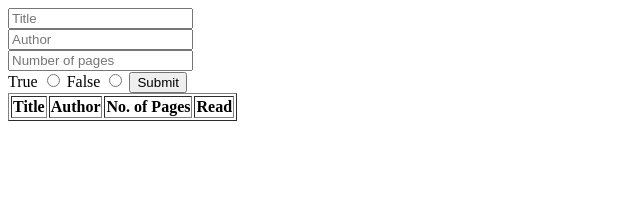
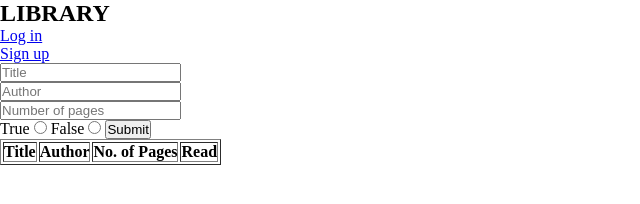
Before and after one commit to Shadrack04/odin-library, a plain HTML site: page index.html in a window 1280 px wide. Shown: the whole page, without its empty margins (0-640 px from the left). Drawn offline with Linux system fonts and the light colour scheme.

Commit message:
create the markup for the header

```diff
--- a/index.html
+++ b/index.html
@@ -7,6 +7,18 @@
   <link rel="stylesheet" href="style.css">
 </head>
 <body>
+
+  <header>
+    <nav>
+      <div class="title">
+        <h1>LIBRARY</h1>
+      </div>
+      <ul class="links">
+        <li><a href="#">Log in</a></li>
+        <li><a href="#">Sign up</a></li>
+      </ul>
+    </nav>
+  </header>
   <form action="#">
     <input type="text" id="title" placeholder="Title"><br>
     <input type="text" id="author" placeholder="Author"><br>
--- a/style.css
+++ b/style.css
@@ -0,0 +1,5 @@
+* {
+  padding: 0;
+  margin: 0;
+  box-sizing: border-box;
+}
```
